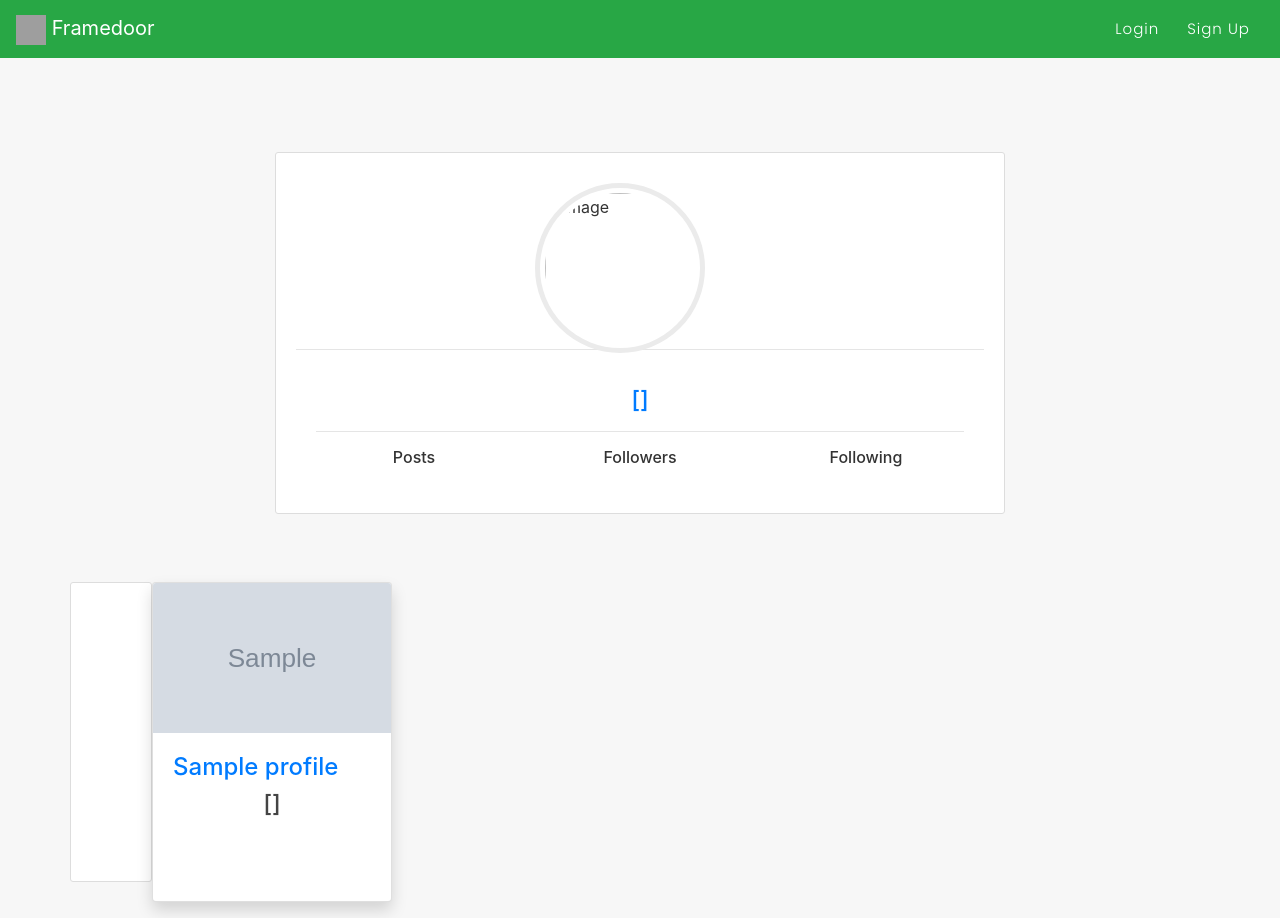
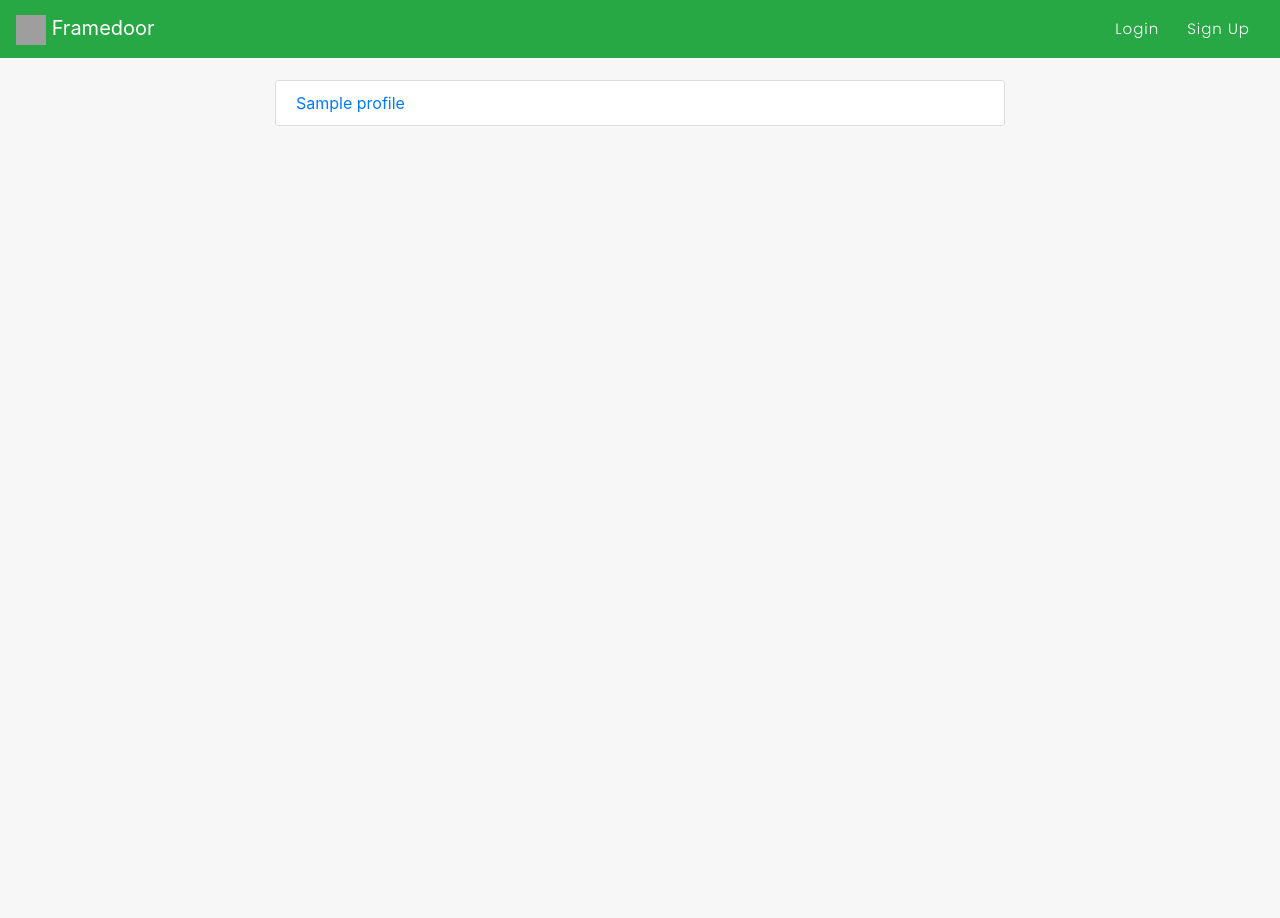
Before and after one commit to SocialMediaLexicon/Main, a Django app: template users/templates/users/all_profiles.html in a window 1280 px wide. After the commit the page ends 126 px from the top, so only its background shows below. Run offline with Django 3.2, Linux system fonts and the light colour scheme; data comes from the database, SQL or seed files in the repository; tables that the repository leaves empty hold one stand-in row (values such as "Sample post"); the template is opened without the code that fills it: values that come from a table or form of the project are taken from there, most other values are stand-ins (such as "Sample title", 1, 10 or a date in 2020); grey boxes marked "Sample" are stand-in pictures; some libraries are stand-ins or nearby versions; grey boxes are pictures that could not be loaded.

Commit message:
Final Update

```diff
--- a/templates/social_app/home.html
+++ b/templates/social_app/home.html
@@ -82,7 +82,11 @@
         <ul class="list-group">
           {% for user in random_users %}
           {% if not user.is_superuser %}
+<<<<<<< Updated upstream
             <a href="{% url 'users:profile-detail-view' user.id %}"><li class="list-group-item list-group-item-light">{{ user.username }}</li></a>
+=======
+            <a href="{% url 'users:profile-detail-view' user.profile.id %}"><li class="list-group-item list-group-item-light">{{ user.username }}</li></a>
+>>>>>>> Stashed changes
           {% endif %}
           {% endfor %}
 
--- a/users/static/css/basicstyle.css
+++ b/users/static/css/basicstyle.css
@@ -56,7 +56,7 @@
 }
 
 .login .arrow-down {
-    border-top: 20px solid #279e7a;
+    border-top: 20px solid #28b346;
 }
 
 
@@ -64,7 +64,7 @@
     padding: .7em 0;
     color: #fff;
     position: relative;
-    background-color: #279e7a;
+    background-color: #28b346;
 }
 
 .login--header h3 {
--- a/users/templates/users/all_profiles.html
+++ b/users/templates/users/all_profiles.html
@@ -4,76 +4,28 @@
 
 {% block content %}
 
-<br><br><br>
-
 <div class="col-md-8 m-auto">
 
-    <div class="content-section">
-
-        <div class="account-img-container">
-            <div class="img-cont ">
-                <img class="rounded-circle account-img mx-auto d-block" src="{{user.profile.profile_pic.url}}" alt="image">
-
-            </div>
-        </div>
-        <hr tyle="height:3px;border-width:0;color:gray;background-color:gray">
-        <div class="card-body">
-
-            <h4 class="card-title text-center"><a href="{% url 'login' %}" >{{user.first_name}} {{user.last_name}} [{{user.username}}] </a></h4>
-
-
-
-            <hr tyle="height:3px;border-width:0;color:gray;background-color:gray">
-
-            <div class="m-t-10 p-20 text-center">
-                <div class="row">
-                    <div class="col">
-                        <span class="h6">Posts</span>
-                        <p><a class="mr-2" href=""></a></p>
-                    </div>
-
-                    <div class="col">
-                        <span class="h6">Followers</span>
-                        <p>{{user.following.count}}</p>
-                    </div>
-                    <div class="col">
-                        <span class="h6">Following</span>
-                        <p>{{user.profile.following.count}}</p>
-                    </div>
-                </div>
-            </div>
-        </div>
-
-
-    </div>
-</div>
-
-<div class="container mt-5 mb-3">
-    <div class="row">
 {% for profile in profiles %}
 <div class="content-section">
-    <div class="card-body" style="overflow:hidden;">
-
-      </div>
-</div>
-<br><br>
-<div class="card shadow " style="width: 15rem; height: 20rem;" >
-
-    <img src="{{profile.profile_pic.url}}" class="card-img-top" alt="..." height="150px" width="150px">
-
-    <div class="card-body" style="overflow:hidden;">
-        <h4><a href="{% url 'users:user_profile_details' profile.id %}">{{profile}}</a></h4>
-        <h4 class="card-title text-center">{{object.profile.first_name}} {{object.profile.last_name}} [{{object.user.username}}] </h4>
-
-
-    </div>
-
+    <a href="{% url 'users:profile-detail-view' profile.pk %}">{{profile}}</a>
 </div>
 {% endfor %}
 
-</div>
-</div>
 
-
+<!-- SIDEBAR -->
+<!-- <div class="col-md-4">
+    <div class="content-section">
+        <h3>Our Sidebar</h3>
+        <p class="text-muted">You can put any information here you'd like.
+            <ul class="list-group">
+                <li class="list-group-item list-group-item-light">Latest Posts</li>
+                <li class="list-group-item list-group-item-light">Announcements</li>
+                <li class="list-group-item list-group-item-light">Calendars</li>
+                <li class="list-group-item list-group-item-light">etc</li>
+            </ul>
+        </p>
+    </div>
+</div>   -->
 
 {% endblock %}
--- a/users/templates/users/login.html
+++ b/users/templates/users/login.html
@@ -4,6 +4,7 @@
 <html>
     <head>
         <link href="https://cdn.jsdelivr.net/npm/bootstrap@5.0.2/dist/css/bootstrap.min.css" rel="stylesheet">
+        <link rel="stylesheet" href="https://cdn.jsdelivr.net/npm/bootstrap@4.5.3/dist/css/bootstrap.min.css" integrity="sha384-TX8t27EcRE3e/ihU7zmQxVncDAy5uIKz4rEkgIXeMed4M0jlfIDPvg6uqKI2xXr2" crossorigin="anonymous">
         <link rel="stylesheet" href="{% static 'css/basicstyle.css' %}">
     </head>
     <body>
--- a/users/templates/users/registration.html
+++ b/users/templates/users/registration.html
@@ -4,6 +4,7 @@
 <html>
     <head>
         <link href="https://cdn.jsdelivr.net/npm/bootstrap@5.0.2/dist/css/bootstrap.min.css" rel="stylesheet">
+        <link rel="stylesheet" href="https://cdn.jsdelivr.net/npm/bootstrap@4.5.3/dist/css/bootstrap.min.css" integrity="sha384-TX8t27EcRE3e/ihU7zmQxVncDAy5uIKz4rEkgIXeMed4M0jlfIDPvg6uqKI2xXr2" crossorigin="anonymous">
         <link rel="stylesheet" href="{% static 'css/basicstyle.css' %}">
     </head>
     <body>
```
Also changed, not shown: media/profile_pics/maheshbabu.jpg (added), static/social_app/images/blog-welcome-1.jpeg (added), users/migrations/0003_merge_0002_auto_20220612_0842_0002_notification.py (added), 1 other file.
